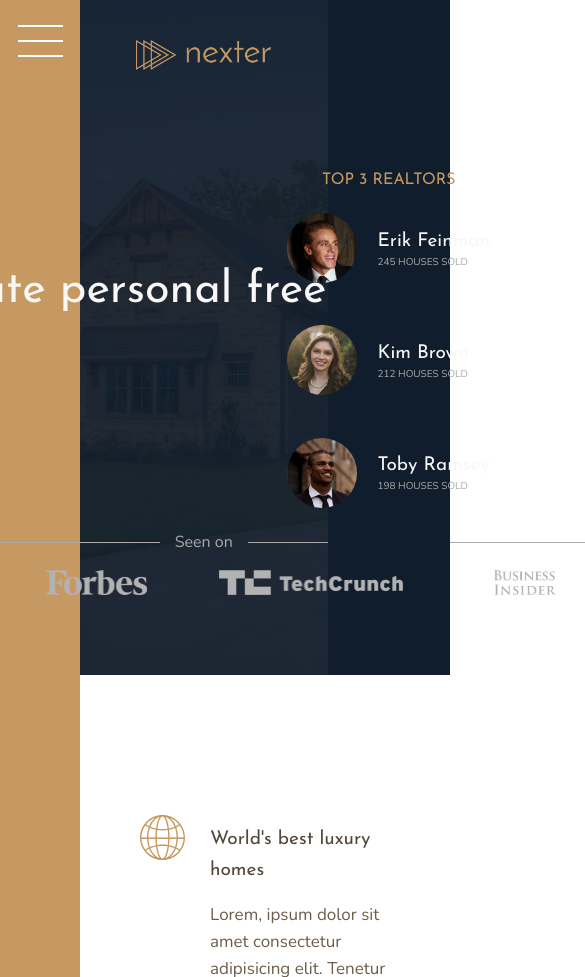
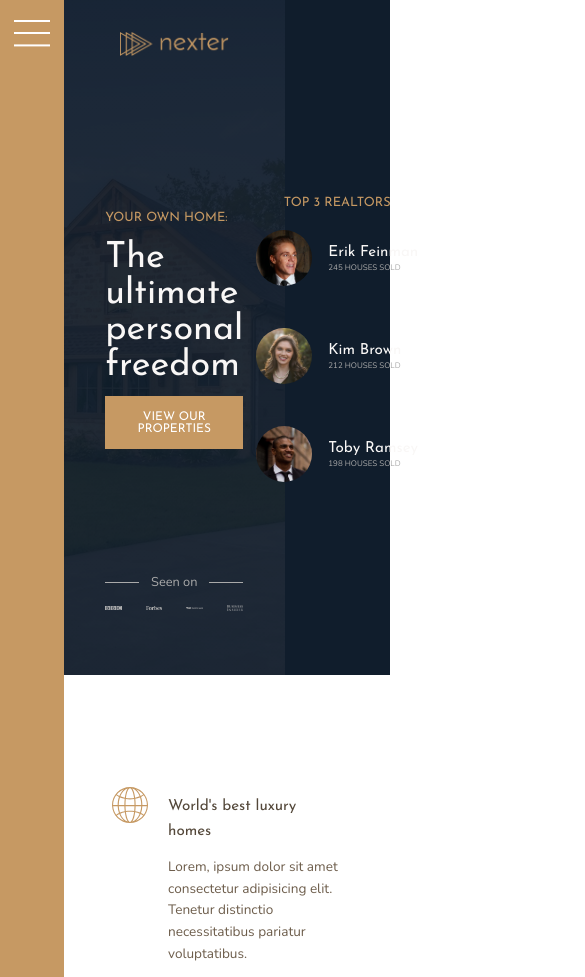
Before and after one commit to BradleyMurrell/nexter, a website: page index.html in a window 390 px wide. Shown: the top 977 px of the page, 585 px wide, since content can reach past the window. Drawn offline with nearby package versions, Linux system fonts and the light colour scheme.

Commit message:
Update variables in header scss to make header more responsive and add media querry for largest screen breakpoint

```diff
--- a/sass/_base.scss
+++ b/sass/_base.scss
@@ -14,6 +14,9 @@ $color-grey-dark-2: #6D5D4B;
 $font-primary: 'Nunito', sans-serif;
 $font-display: 'Josefin Sans', sans-serif;
 
+// RESPONSIVE BREAKPOINTS
+$bp-largest: 75em;  //1200px Screens
+
 *,
 *::before,
 *::after {
@@ -25,6 +28,10 @@ $font-display: 'Josefin Sans', sans-serif;
 html {
     box-sizing: border-box;
     font-size: 62.5%;
+
+    @media only screen and (max-width: $bp-largest) {
+        font-size: 50%;
+    }
 }
 
 body {
--- a/sass/_header.scss
+++ b/sass/_header.scss
@@ -8,8 +8,8 @@
     padding-top: 4rem;
 
     display: grid;
-    grid-template-rows: 1fr min-content 6rem 1fr;
-    grid-template-columns: max-content;
+    grid-template-rows: 1fr min-content minmax(6rem, min-content) 1fr;
+    grid-template-columns: minmax(min-content, max-content);
     grid-row-gap: 1.5rem;
     justify-content: center;
 
@@ -46,9 +46,11 @@
         grid-template-columns: repeat(4, 1fr);
         grid-column-gap: 3rem;
         justify-items: center;
+        align-items: center;
 
         img {
-            height: 2.5rem;
+            max-height: 2.5rem;
+            max-width: 100%;
             filter: brightness(70%);
         }
     }
```
Also changed, not shown: css/style.css.
